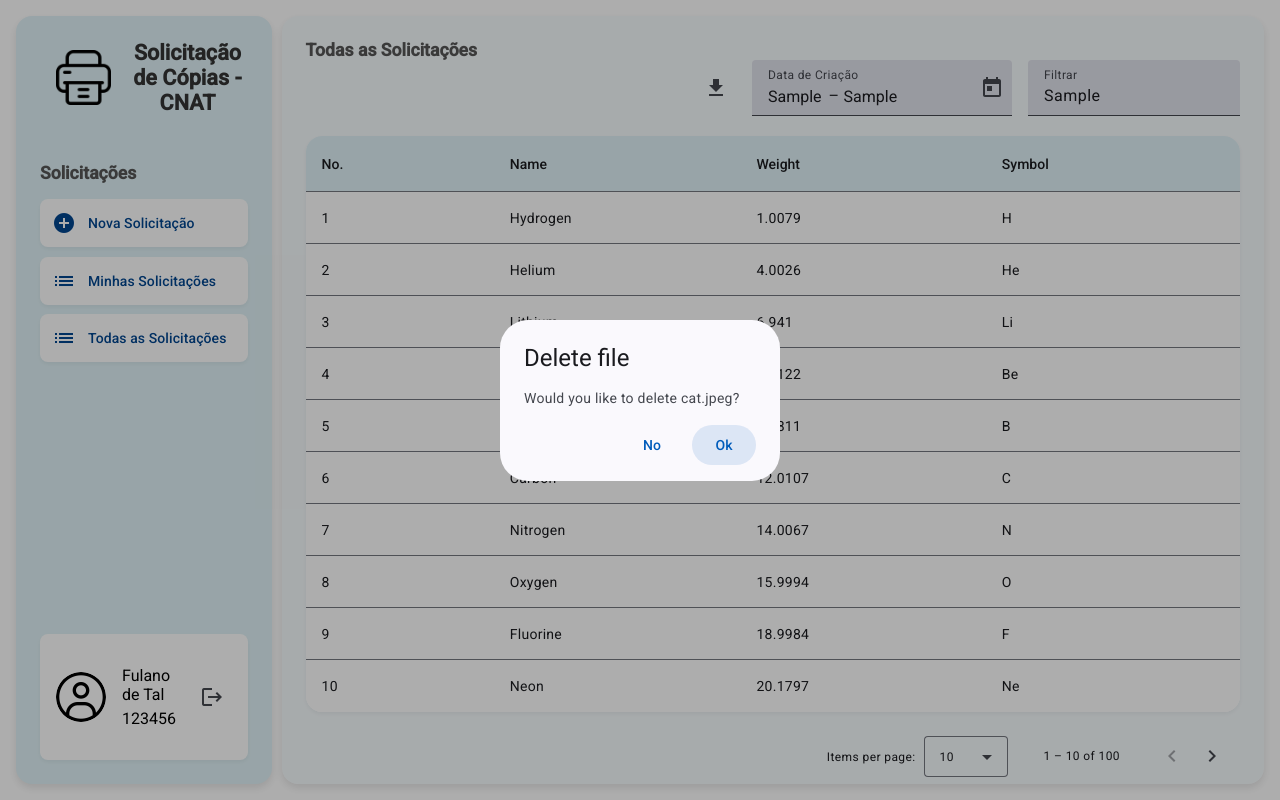
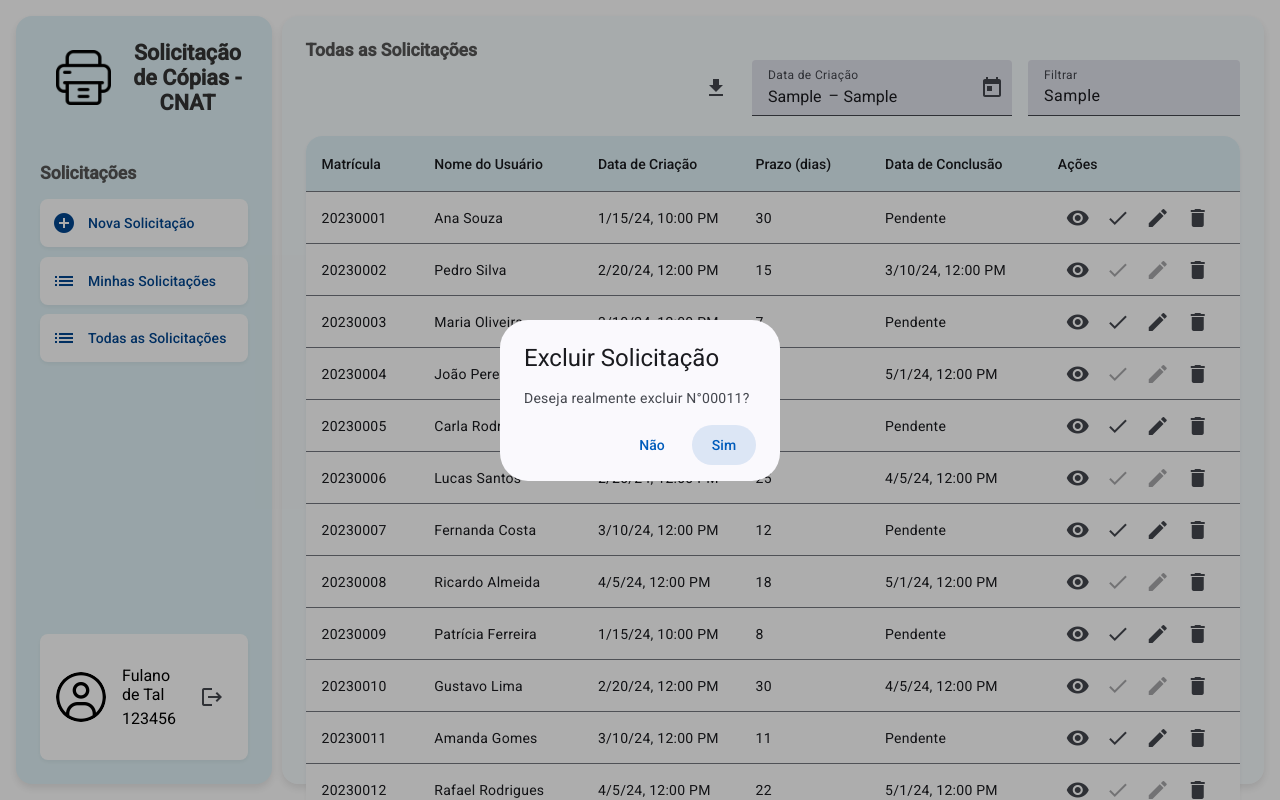
Before and after one commit to angelolmg/impressaocnat_frontend, an Angular app: page / in a window 1280 px wide. Both pictures are taken after typing "Sample", "Sample", "Sample" into the empty fields and a click on the button "download". Built offline with nearby package versions, Linux system fonts and the light colour scheme.

Commit message:
feat: request listing and action buttons

```diff
--- a/src/app/components/dialog-box/dialog-box.component.html
+++ b/src/app/components/dialog-box/dialog-box.component.html
@@ -1,6 +1,11 @@
-<h2 mat-dialog-title>Delete file</h2>
-<mat-dialog-content> Would you like to delete cat.jpeg? </mat-dialog-content>
+@if (data.title) {
+	<h2 mat-dialog-title>{{ data.title }}</h2>
+}
+<mat-dialog-content>{{ data.message }}</mat-dialog-content>
+@if (data.warning) {
+	<mat-dialog-content class="warning">{{ data.warning }}</mat-dialog-content>
+}
 <mat-dialog-actions>
-	<button mat-button (click)="onNoClick()">No</button>
-	<button mat-button [mat-dialog-close]="animal()" cdkFocusInitial>Ok</button>
+	<button mat-button (click)="onNoClick()">Não</button>
+	<button mat-button [mat-dialog-close]="true" cdkFocusInitial>Sim</button>
 </mat-dialog-actions>
--- a/src/app/components/dialog-box/dialog-box.component.scss
+++ b/src/app/components/dialog-box/dialog-box.component.scss
@@ -0,0 +1,3 @@
+.warning {
+    color: red;
+}
--- a/src/app/components/dialog-box/dialog-box.component.ts
+++ b/src/app/components/dialog-box/dialog-box.component.ts
@@ -12,11 +12,7 @@ import {
 } from '@angular/material/dialog';
 import { MatFormFieldModule } from '@angular/material/form-field';
 import { MatInputModule } from '@angular/material/input';
-
-export interface DialogData {
-  animal: string;
-  name: string;
-}
+import { DialogData } from '../../models/dialogData.interface';
 
 @Component({
 	selector: 'app-dialog-box',
@@ -37,7 +33,6 @@ export interface DialogData {
 export class DialogBoxComponent {
 	readonly dialogRef = inject(MatDialogRef<DialogBoxComponent>);
 	readonly data = inject<DialogData>(MAT_DIALOG_DATA);
-	readonly animal = model('cavalo22');
 
 	onNoClick(): void {
 		this.dialogRef.close();
--- /dev/null
+++ b/src/app/models/dialogData.interface.ts
@@ -0,0 +1,5 @@
+export interface DialogData {
+	title?: string;
+	message: string;
+	warning?: string;
+}
--- /dev/null
+++ b/src/app/models/request.interface.ts
@@ -0,0 +1,159 @@
+export interface RequestInterface {
+	id: number;
+	creation_date: number; // Data de criação
+	term: number; // Prazo
+	username: string; // Nome do usuário
+	registration: string; // Matrícula
+	conclusion_date?: number; // Data de conclusão
+}
+
+const DATE_2024_01_15 = new Date('2024-01-15T22:00:00.000Z').getTime();
+const DATE_2024_02_20 = new Date('2024-02-20T12:00:00.000Z').getTime();
+const DATE_2024_03_10 = new Date('2024-03-10T12:00:00.000Z').getTime();
+const DATE_2024_04_05 = new Date('2024-04-05T12:00:00.000Z').getTime();
+const DATE_2024_05_01 = new Date('2024-05-01T12:00:00.000Z').getTime();
+
+export const REQUEST_DATA: RequestInterface[] = [
+    {
+        id: 1,
+        creation_date: DATE_2024_01_15,
+        term: 30,
+        username: 'Ana Souza',
+        registration: '20230001',
+    },
+    {
+        id: 2,
+        creation_date: DATE_2024_02_20,
+        term: 15,
+        username: 'Pedro Silva',
+        registration: '20230002',
+        conclusion_date: DATE_2024_03_10,
+    },
+    {
+        id: 3,
+        creation_date: DATE_2024_03_10,
+        term: 7,
+        username: 'Maria Oliveira',
+        registration: '20230003',
+    },
+    {
+        id: 4,
+        creation_date: DATE_2024_04_05,
+        term: 20,
+        username: 'João Pereira',
+        registration: '20230004',
+        conclusion_date: DATE_2024_05_01,
+    },
+    {
+        id: 5,
+        creation_date: DATE_2024_01_15,
+        term: 10,
+        username: 'Carla Rodrigues',
+        registration: '20230005',
+    },
+    {
+        id: 6,
+        creation_date: DATE_2024_02_20,
+        term: 25,
+        username: 'Lucas Santos',
+        registration: '20230006',
+        conclusion_date: DATE_2024_04_05,
+    },
+    {
+        id: 7,
+        creation_date: DATE_2024_03_10,
+        term: 12,
+        username: 'Fernanda Costa',
+        registration: '20230007',
+    },
+     {
+        id: 8,
+        creation_date: DATE_2024_04_05,
+        term: 18,
+        username: 'Ricardo Almeida',
+        registration: '20230008',
+        conclusion_date: DATE_2024_05_01,
+    },
+    {
+        id: 9,
+        creation_date: DATE_2024_01_15,
+        term: 8,
+        username: 'Patrícia Ferreira',
+        registration: '20230009',
+    },
+    {
+        id: 10,
+        creation_date: DATE_2024_02_20,
+        term: 30,
+        username: 'Gustavo Lima',
+        registration: '20230010',
+        conclusion_date: DATE_2024_04_05,
+    },
+        {
+        id: 11,
+        creation_date: DATE_2024_03_10,
+        term: 11,
+        username: 'Amanda Gomes',
+        registration: '20230011',
+    },
+    {
+        id: 12,
+        creation_date: DATE_2024_04_05,
+        term: 22,
+        username: 'Rafael Rodrigues',
+        registration: '20230012',
+        conclusion_date: DATE_2024_05_01,
+    },
+    {
+        id: 13,
+        creation_date: DATE_2024_01_15,
+        term: 5,
+        username: 'Camila Pereira',
+        registration: '20230013',
+    },
+    {
+        id: 14,
+        creation_date: DATE_2024_02_20,
+        term: 17,
+        username: 'Bruno Santos',
+        registration: '20230014',
+        conclusion_date: DATE_2024_03_10,
+    },
+    {
+        id: 15,
+        creation_date: DATE_2024_03_10,
+        term: 28,
+        username: 'Juliana Costa',
+        registration: '20230015',
+    },
+        {
+        id: 16,
+        creation_date: DATE_2024_04_05,
+        term: 9,
+        username: 'Felipe Almeida',
+        registration: '20230016',
+        conclusion_date: DATE_2024_05_01,
+    },
+    {
+        id: 17,
+        creation_date: DATE_2024_01_15,
+        term: 21,
+        username: 'Isabela Ferreira',
+        registration: '20230017',
+    },
+    {
+        id: 18,
+        creation_date: DATE_2024_02_20,
+        term: 14,
+        username: 'Thiago Lima',
+        registration: '20230018',
+        conclusion_date: DATE_2024_04_05,
+    },
+    {
+        id: 19,
+        creation_date: DATE_2024_03_10,
+        term: 29,
+        username: 'Letícia Gomes',
+        registration: '20230019',
+    },
+];
--- a/src/app/pages/list-requests/list-requests.component.html
+++ b/src/app/pages/list-requests/list-requests.component.html
@@ -32,61 +32,79 @@
     </div>
 
     <table mat-table [dataSource]="dataSource" matSort class="mat-elevation-z8">
-        <!-- Position Column -->
-        <ng-container matColumnDef="position">
-            <th
-                mat-header-cell
-                *matHeaderCellDef
-                mat-sort-header
-                sortActionDescription="Sort by number"
-            >
-                No.
-            </th>
-            <td mat-cell *matCellDef="let element">{{ element.position }}</td>
+
+        <ng-container matColumnDef="id">
+          <th mat-header-cell *matHeaderCellDef mat-sort-header sortActionDescription="Ordenar por ID">
+            Id
+          </th>
+          <td mat-cell *matCellDef="let element">{{ element.id }}</td>
         </ng-container>
 
-        <!-- Name Column -->
-        <ng-container matColumnDef="name">
-            <th
-                mat-header-cell
-                *matHeaderCellDef
-                mat-sort-header
-                sortActionDescription="Sort by name"
-            >
-                Name
-            </th>
-            <td mat-cell *matCellDef="let element">{{ element.name }}</td>
+        <ng-container matColumnDef="creation_date">
+          <th mat-header-cell *matHeaderCellDef mat-sort-header sortActionDescription="Ordenar por data de criação">
+            Data de Criação
+          </th>
+          <td mat-cell *matCellDef="let element">
+            {{ element.creation_date | date:'M/d/yy, h:mm a' }} </td>
         </ng-container>
 
-        <!-- Weight Column -->
-        <ng-container matColumnDef="weight">
-            <th
-                mat-header-cell
-                *matHeaderCellDef
-                mat-sort-header
-                sortActionDescription="Sort by weight"
-            >
-                Weight
-            </th>
-            <td mat-cell *matCellDef="let element">{{ element.weight }}</td>
+        <ng-container matColumnDef="term">
+          <th mat-header-cell *matHeaderCellDef mat-sort-header sortActionDescription="Ordenar por prazo">
+            Prazo (dias)
+          </th>
+          <td mat-cell *matCellDef="let element">{{ element.term }}</td>
         </ng-container>
 
-        <!-- Symbol Column -->
-        <ng-container matColumnDef="symbol">
-            <th
-                mat-header-cell
-                *matHeaderCellDef
-                mat-sort-header
-                sortActionDescription="Sort by symbol"
-            >
-                Symbol
+        <ng-container matColumnDef="username">
+          <th mat-header-cell *matHeaderCellDef mat-sort-header sortActionDescription="Ordenar por nome do usuário">
+            Nome do Usuário
+          </th>
+          <td mat-cell *matCellDef="let element">{{ element.username }}</td>
+        </ng-container>
+
+        <ng-container matColumnDef="registration">
+          <th mat-header-cell *matHeaderCellDef mat-sort-header sortActionDescription="Ordenar por matrícula">
+            Matrícula
+          </th>
+          <td mat-cell *matCellDef="let element">{{ element.registration }}</td>
+        </ng-container>
+
+        <ng-container matColumnDef="status">
+          <th mat-header-cell *matHeaderCellDef mat-sort-header sortActionDescription="Ordenar por situação">
+            Situação
+          </th>
+          <td mat-cell *matCellDef="let element">
+            {{ element.status ? 'Pendente' : 'Fechado' }}
+          </td>
+        </ng-container>
+
+        <ng-container matColumnDef="conclusion_date">
+          <th mat-header-cell *matHeaderCellDef mat-sort-header sortActionDescription="Ordenar por data de conclusão">
+            Data de Conclusão
+          </th>
+          <td mat-cell *matCellDef="let element">
+            {{ element.conclusion_date ? (element.conclusion_date | date:'short') : 'Pendente' }}
+          </td>
+        </ng-container>
+
+        <ng-container matColumnDef="actions">
+            <th mat-header-cell *matHeaderCellDef>
+              Ações
             </th>
-            <td mat-cell *matCellDef="let element">{{ element.symbol }}</td>
-        </ng-container>
+            <td mat-cell *matCellDef="let element">
+
+              @for (action of allowedActions; track $index) {
+                <button [disabled]="checkDisabled(action, element)" mat-icon-button matTooltip="{{action}}" aria-label="Action button">
+                    <mat-icon>{{action | icon}}</mat-icon>
+                </button>
+              }
+
+            </td>
+          </ng-container>
 
         <tr mat-header-row *matHeaderRowDef="displayedColumns"></tr>
         <tr mat-row *matRowDef="let row; columns: displayedColumns"></tr>
-    </table>
+      </table>
 
     <mat-paginator
         [length]="100"
@@ -96,9 +114,9 @@
     >
     </mat-paginator>
 
-    @if (animal()) {
+    <!-- @if (animal()) {
         <li>
           You chose: <em>{{animal()}}</em>
         </li>
-      }
+      } -->
 </div>
--- a/src/app/pages/list-requests/list-requests.component.ts
+++ b/src/app/pages/list-requests/list-requests.component.ts
@@ -8,36 +8,15 @@ import { MatSort, MatSortModule } from '@angular/material/sort';
 import { MatTableDataSource, MatTableModule } from '@angular/material/table';
 import { MatTooltipModule } from '@angular/material/tooltip';
 
-import { ChangeDetectionStrategy, inject, model, signal } from '@angular/core';
+import { ChangeDetectionStrategy, inject} from '@angular/core';
 import { FormsModule } from '@angular/forms';
 import { MatButtonModule } from '@angular/material/button';
 import { MatFormFieldModule } from '@angular/material/form-field';
 import { DialogService } from '../../service/dialog.service';
-
-export interface PeriodicElement {
-	name: string;
-	position: number;
-	weight: number;
-	symbol: string;
-}
-
-const ELEMENT_DATA: PeriodicElement[] = [
-	{ position: 1, name: 'Hydrogen', weight: 1.0079, symbol: 'H' },
-	{ position: 2, name: 'Helium', weight: 4.0026, symbol: 'He' },
-	{ position: 3, name: 'Lithium', weight: 6.941, symbol: 'Li' },
-	{ position: 4, name: 'Beryllium', weight: 9.0122, symbol: 'Be' },
-	{ position: 5, name: 'Boron', weight: 10.811, symbol: 'B' },
-	{ position: 6, name: 'Carbon', weight: 12.0107, symbol: 'C' },
-	{ position: 7, name: 'Nitrogen', weight: 14.0067, symbol: 'N' },
-	{ position: 8, name: 'Oxygen', weight: 15.9994, symbol: 'O' },
-	{ position: 9, name: 'Fluorine', weight: 18.9984, symbol: 'F' },
-	{ position: 10, name: 'Neon', weight: 20.1797, symbol: 'Ne' },
-];
-
-export interface DialogData {
-	animal: string;
-	name: string;
-}
+import { DialogData } from '../../models/dialogData.interface';
+import { REQUEST_DATA, RequestInterface } from '../../models/request.interface';
+import { DatePipe } from '@angular/common';
+import { IconPipe } from '../../pipes/icon.pipe';
 
 @Component({
 	selector: 'app-list-requests',
@@ -53,14 +32,33 @@ export interface DialogData {
 		FormsModule,
 		MatButtonModule,
 		MatTooltipModule,
+		DatePipe,
+		IconPipe,
 	],
 	templateUrl: './list-requests.component.html',
 	styleUrl: './list-requests.component.scss',
 	changeDetection: ChangeDetectionStrategy.OnPush,
 })
 export class ListRequestsComponent implements AfterViewInit {
-	displayedColumns: string[] = ['position', 'name', 'weight', 'symbol'];
-	dataSource = new MatTableDataSource(ELEMENT_DATA);
+	displayedColumns: string[] = [
+		'registration',
+		'username',
+		'creation_date',
+		'term',
+		'conclusion_date',
+		'actions',
+	];
+
+	allowedActions: string[] = [
+		'Visualizar',
+		'Concluir',
+		'Editar',
+		'Excluir',
+		// 'Abrir',
+		// 'Download',
+	];
+
+	dataSource = new MatTableDataSource(REQUEST_DATA);
 	dialogService = inject(DialogService);
 
 	@ViewChild(MatSort) sort!: MatSort;
@@ -69,9 +67,10 @@ export class ListRequestsComponent implements AfterViewInit {
 		this.dataSource.sort = this.sort;
 	}
 
-	readonly animal = signal('');
-	readonly name = model('');
-	data: DialogData = { name: this.name(), animal: this.animal() };
+	data: DialogData = {
+		title: 'Excluir Solicitação',
+		message: 'Deseja realmente excluir N°00011?',
+	};
 
 	openDialog() {
 		this.dialogService
@@ -79,9 +78,16 @@ export class ListRequestsComponent implements AfterViewInit {
 			.afterClosed()
 			.subscribe((result) => {
 				console.log(result);
-				if (result !== undefined) {
-					this.animal.set(result);
-				}
 			});
 	}
+
+	checkDisabled(action: string, element: RequestInterface) {
+		if (element.conclusion_date) {
+			if(action == 'Concluir' || action == 'Editar') {
+				return true;
+			}
+		}
+
+		return false;
+	}
 }
--- /dev/null
+++ b/src/app/pipes/icon.pipe.ts
@@ -0,0 +1,23 @@
+import { Pipe, PipeTransform } from '@angular/core';
+@Pipe({
+	name: 'icon',
+})
+export class IconPipe implements PipeTransform {
+	transform(value: string): string {
+		switch (value) {
+			case 'Visualizar':
+				return 'visibility';
+			case 'Concluir':
+				return 'check';
+            case 'Abrir':
+                return 'close';
+			case 'Excluir':
+				return 'delete';
+			case 'Editar':
+				return 'edit';
+			case 'Download':
+				return 'download';
+		}
+		return 'question_mark';
+	}
+}
--- a/src/app/service/dialog.service.ts
+++ b/src/app/service/dialog.service.ts
@@ -1,21 +1,22 @@
 import { inject, Injectable } from '@angular/core';
 import { MatDialog, MatDialogRef } from '@angular/material/dialog';
 import { DialogBoxComponent } from '../components/dialog-box/dialog-box.component';
+import { DialogData } from '../models/dialogData.interface';
 
 
-export interface DialogData {
-	animal: string;
-	name: string;
-}
-
 @Injectable({
-  providedIn: 'root'
+	providedIn: 'root',
 })
-
 export class DialogService {
 	readonly dialog = inject(MatDialog);
 
 	openDialog(data: DialogData): MatDialogRef<DialogBoxComponent> {
+		// Remover foco do botão de abrir modal
+		// Previnir conflito com aria-hidden='true' no app-root
+		const buttonElement = document.activeElement as HTMLElement;
+		buttonElement.blur();
+
+    // Abrir modal
 		return this.dialog.open(DialogBoxComponent, {
 			data: data,
 		});
```
Lines whose indentation alone changed are shown as unchanged.
